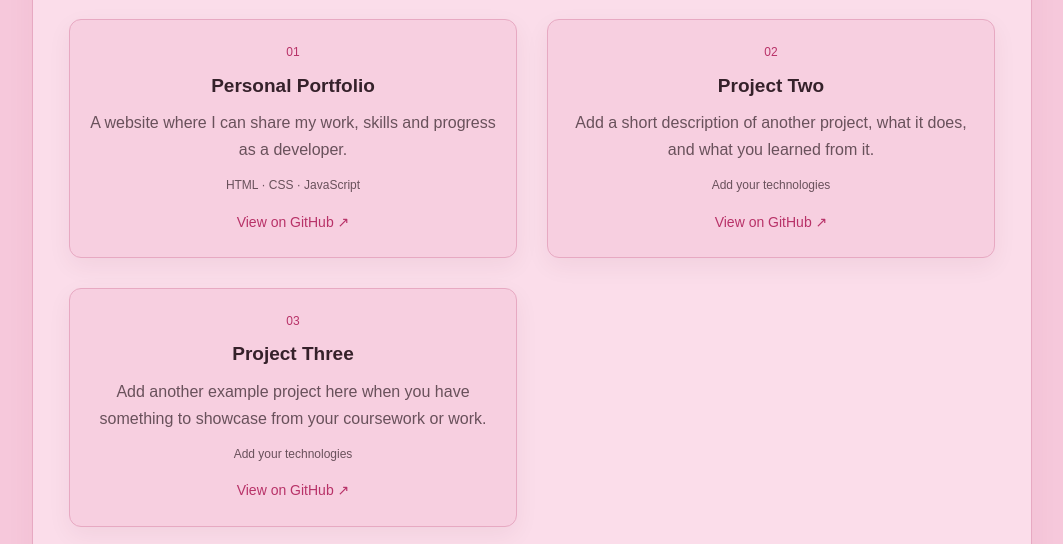
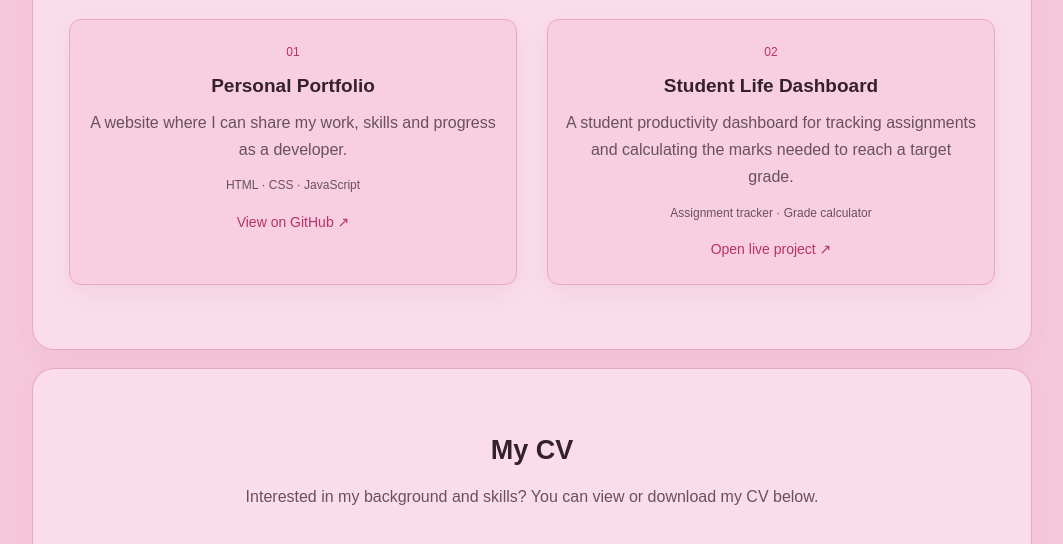
Before and after one commit to Unarine-Phasha/MyPortfolio, a plain HTML site: page index.html in a window 1280 px wide. Shown: the part 1528-2072 px from the top of the page, without its empty margins (108-1171 px from the left). Drawn offline with Linux system fonts and the light colour scheme.

Commit message:
update portfolio

```diff
--- a/index.html
+++ b/index.html
@@ -115,35 +115,21 @@
 
                 <article class="project">
                     <p class="project-number">02</p>
-                    <h3>Project Two</h3>
+                    <h3>Student Life Dashboard</h3>
 
                     <p>
-                        Add a short description of another project,
-                        what it does, and what you learned from it.
+                        A student productivity dashboard for tracking
+                        assignments and calculating the marks needed
+                        to reach a target grade.
                     </p>
 
-                    <p class="technologies">Add your technologies</p>
-
-                    <a href="https://github.com/Unarine-Phasha"
-                       target="_blank" rel="noopener noreferrer">
-                        View on GitHub ↗
-                    </a>
-                </article>
-
-                <article class="project">
-                    <p class="project-number">03</p>
-                    <h3>Project Three</h3>
-
-                    <p>
-                        Add another example project here when you have
-                        something to showcase from your coursework or work.
+                    <p class="technologies">
+                        Assignment tracker · Grade calculator
                     </p>
 
-                    <p class="technologies">Add your technologies</p>
-
-                    <a href="https://github.com/Unarine-Phasha"
+                    <a href="https://unarine-phasha.github.io/StudentLifeDashboard/"
                        target="_blank" rel="noopener noreferrer">
-                        View on GitHub ↗
+                        Open live project ↗
                     </a>
                 </article>
             </div>
```
